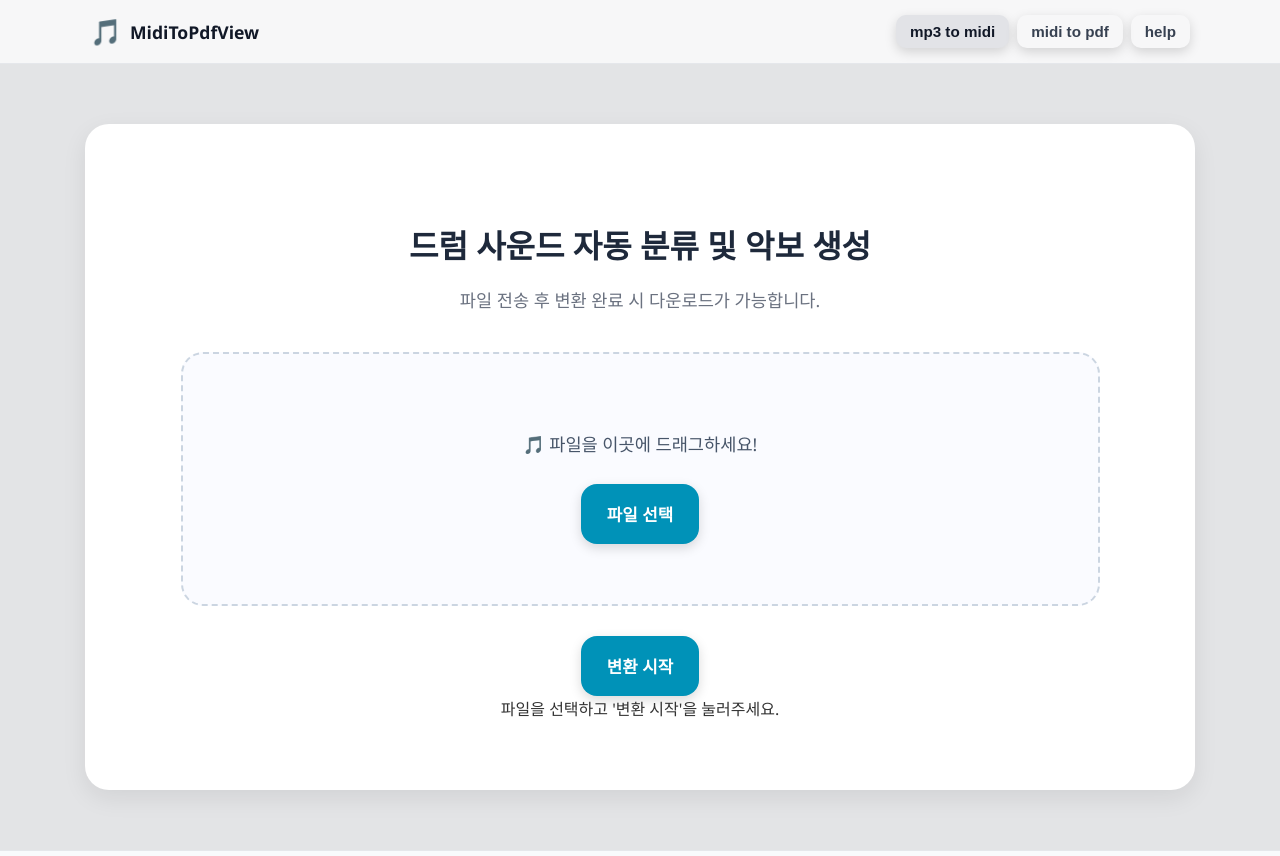
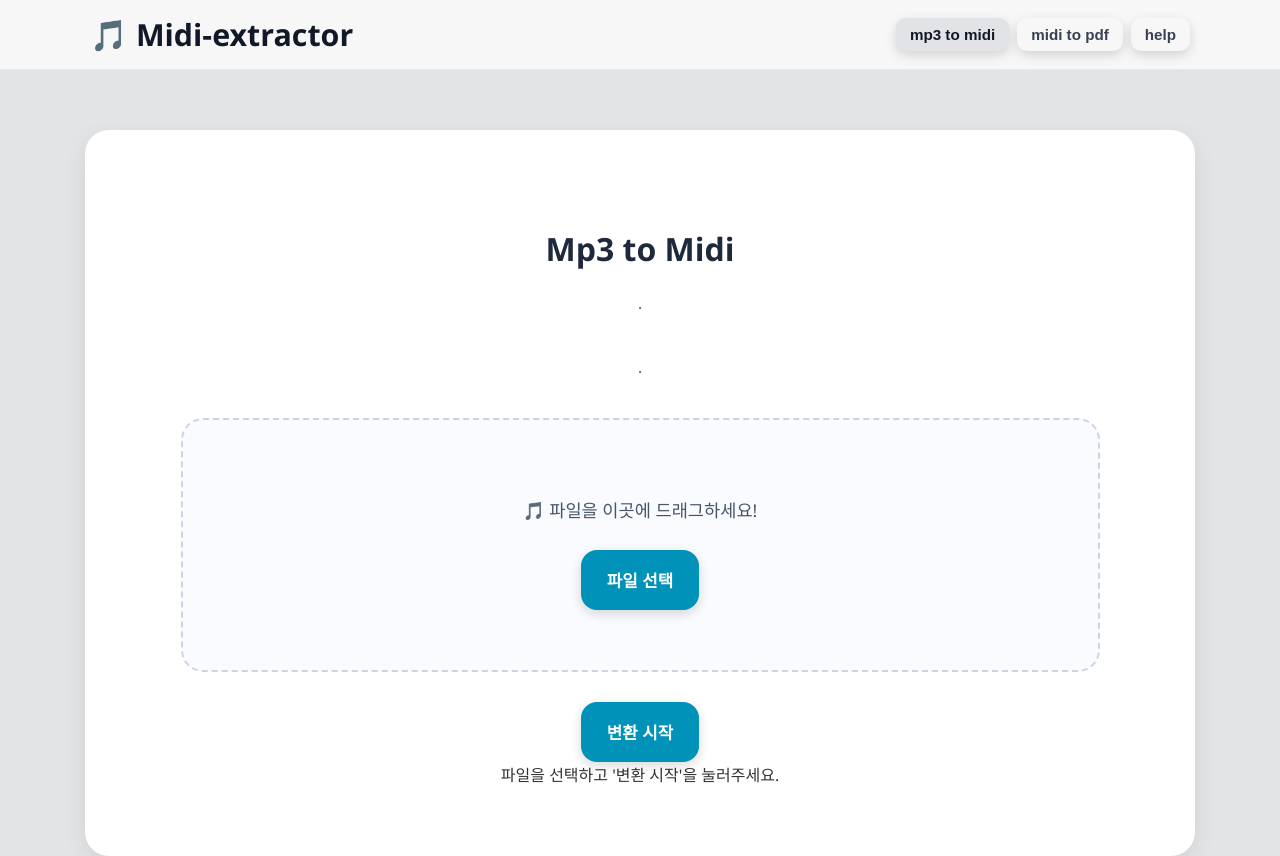
Before and after one commit to semsolm/midi-extractor, a React (Vite) app in the folder frontend/: page / in a window 1280 px wide. Shown: the top 856 px of the page. Built offline with nearby package versions, Linux system fonts and the light colour scheme.

Commit message:
전체적인 디자인 수정 css변경

```diff
--- a/frontend/src/App.css
+++ b/frontend/src/App.css
@@ -40,12 +40,12 @@ body {
 }
 
 .app-logo {
-  font-size: 1.6em;
+  font-size: 1.9em;
 }
 
 .app-title {
-  font-size: 1.1em;
-  font-weight: 700;
+  font-size: 1.9em;
+  font-weight: 600;
   color: #111827;
 }
 
@@ -294,3 +294,26 @@ button:hover:not(.nav-button),
     max-width: 95%;
   }
 }
+
+/* 진행률 바 스타일 */
+.progress-bar {
+  width: 100%;
+  height: 18px;
+  background-color: #eee;
+  border-radius: 10px;
+  overflow: hidden;
+  margin-top: 10px;
+}
+
+.progress-fill {
+  height: 100%;
+  background-color: #4CAF50;
+  transition: width 0.4s ease;
+}
+
+.progress-text {
+  text-align: center;
+  margin-top: 5px;
+  font-weight: bold;
+  color: #333;
+}
--- a/frontend/src/App.jsx
+++ b/frontend/src/App.jsx
@@ -4,8 +4,7 @@ import * as api from './services/api'; // Api 내에 UI 코드 없음 (가정)
 import { UploadForm } from './components/UploadForm.jsx';
 import { StatusTracker } from './components/StatusTracker.jsx';
 import { ResultDisplay } from './components/ResultDisplay.jsx';
-
-
+import imi from "./assets/imi.png";
 // [신규] 메뉴별 컴포넌트 더미 (기능 구현 시 실제 컴포넌트로 대체)
 const MidiToPdfView = () => (
   <div className="menu-view">
@@ -18,6 +17,7 @@ const MidiToPdfView = () => (
 const HelpView = () => (
   <div className="menu-view">
     <h3>도움말 및 정보</h3>
+
     <p>
       본 시스템은 드럼 오디오를 MIDI와 악보로 자동 변환하는 AI 기반 프로젝트입니다.<br/>
       자세한 내용은 <a href="https://github.com/semsolm/midi-extractor" target="_blank" rel="noopener noreferrer">GitHub 프로젝트 페이지</a>를 확인해주세요.
@@ -29,6 +29,7 @@ const HelpView = () => (
 const APP_FOOTER_CONTENT = (
     <>
         <p className="footer-links"> {/* 신규 클래스 추가로 가독성 향상 */}
+
             <a href="https://github.com/semsolm/midi-extractor/blob/main/readme.md" target="_blank" rel="noopener noreferrer">개인정보처리방침 </a> |
             <a href="https://github.com/semsolm/midi-extractor/issues" target="_blank" rel="noopener noreferrer">오류/건의</a>
         </p>
@@ -37,6 +38,7 @@ const APP_FOOTER_CONTENT = (
         <p>
             본 시스템은 [안양대학교 캡스톤 디자인 수업] 의 팀 프로젝트로 제작되었습니다.
         </p>
+
         <p className="footer-disclaimer"> {/* 신규 클래스 추가로 가독성 향상 */}
             본 시스템은 학습 및 비영리 목적으로만 무료로 사용할 수 있습니다.<br />
             생성된 악보의 정확성을 보장하지 않으며, 사용으로 인한 법적 책임을 지지 않습니다.
@@ -72,6 +74,9 @@ function App() {
       setUiState('error');
     }
   };
+
+
+
 
   // 2. StatusTracker가 'completed' 상태를 감지했을 때
   const handleProcessingComplete = (results) => {
@@ -155,8 +160,9 @@ function App() {
       case 'mp3 to midi':
         return (
           <>
-            <h2 className="main-title">드럼 사운드 자동 분류 및 악보 생성</h2>
-            <p className="subtitle">파일 전송 후 변환 완료 시 다운로드가 가능합니다.</p>
+            <h2 className="main-title">Mp3 to Midi</h2>
+            <p className="subtitle">.</p>
+            <p className = "subtitle"> .</p>
             {renderMainContent()}
           </>
         );
@@ -182,7 +188,7 @@ function App() {
             title="홈으로 이동"
           >
             <span className="app-logo" role="img" aria-label="drum">🎵</span>
-            <span className="app-title">MidiToPdfView</span>
+            <span className="app-title">Midi-extractor</span>
           </div>
 
           <nav className="header-nav">
@@ -205,6 +211,7 @@ function App() {
       </div>
 
       <footer className="app-footer">
+
         {APP_FOOTER_CONTENT}
       </footer>
     </>
--- a/frontend/src/components/StatusTracker.jsx
+++ b/frontend/src/components/StatusTracker.jsx
@@ -32,7 +32,7 @@ export function StatusTracker({ jobId, onComplete, onError }) {
     };
 
     // 1.5초마다 상태 확인
-    intervalRef.current = setInterval(checkStatus, 1500);
+    intervalRef.current = setInterval(checkStatus, 1000);
 
     // 컴포넌트 unmount 시 interval 정리
     return () => clearInterval(intervalRef.current);
```
Also changed, not shown: frontend/src/assets/imi.png (added).
